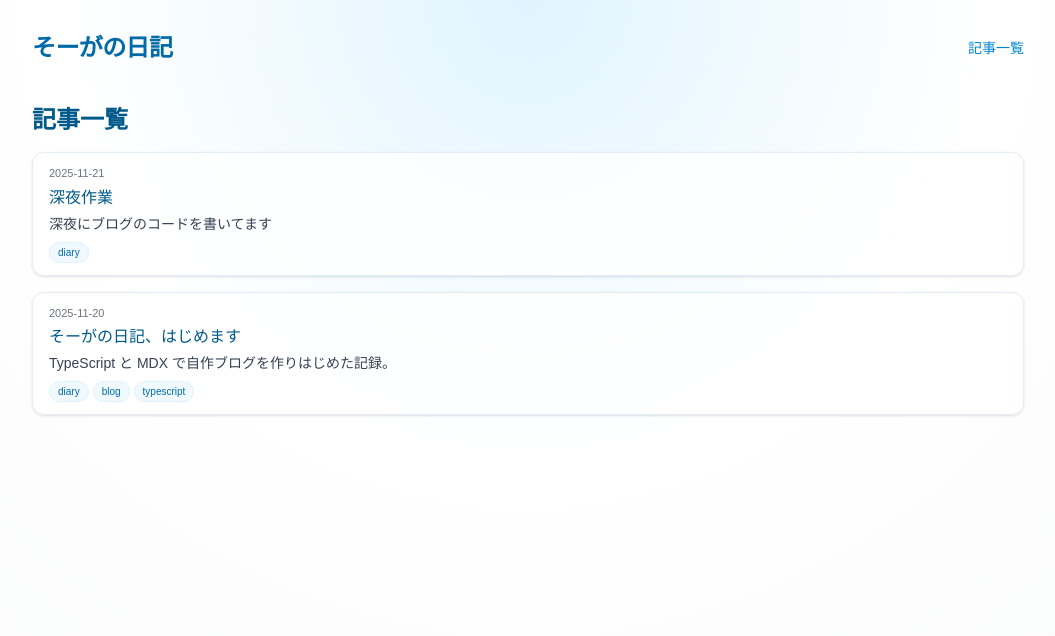
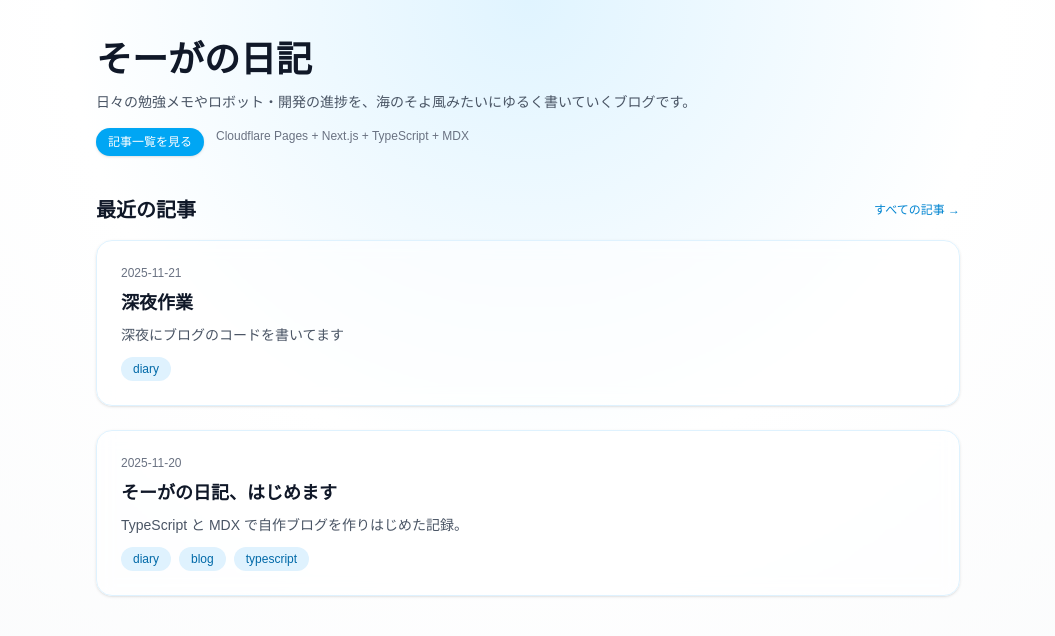
Before and after one commit to Sawa-E/blog_sg, a Next.js app: page / in a window 1280 px wide. Shown: the top 636 px of the page, without its empty margins (112-1167 px from the left). Built offline with nearby package versions, Linux system fonts and the light colour scheme.

Commit message:
Refactor styles and enhance post display with wave animation background

```diff
--- a/src/app/globals.css
+++ b/src/app/globals.css
@@ -87,13 +87,6 @@ body {
   line-height: 1.55;
 }
 
-/* 背景を上品に（薄いグラデーション） */
-.prose-post-wrapper {
-  @apply p-6 rounded-xl;
-  background: linear-gradient(180deg, #ffffff 0%, #fafafa 100%);
-  border: 1px solid #f0f0f0;
-}
-
 /* 見出し */
 .prose-post h1 {
   @apply text-3xl font-bold mt-10 mb-4;
@@ -149,3 +142,28 @@ body {
 .prose-post table td {
   @apply border border-gray-300 px-3 py-2;
 }
+
+/* --- 海のゆらぎ背景 --- */
+.wave-bg {
+  background: linear-gradient(
+    120deg,
+    rgba(125, 215, 255, 0.25),
+    rgba(165, 235, 255, 0.35),
+    rgba(195, 245, 255, 0.25)
+  );
+  background-size: 200% 200%;
+  animation: waveMove 6s ease-in-out infinite;
+  border-radius: 16px;
+}
+
+@keyframes waveMove {
+  0% {
+    background-position: 0% 50%;
+  }
+  50% {
+    background-position: 100% 50%;
+  }
+  100% {
+    background-position: 0% 50%;
+  }
+}
--- a/src/app/page.tsx
+++ b/src/app/page.tsx
@@ -1,68 +1,95 @@
-// src/app/posts/page.tsx
 import Link from "next/link";
 import { getAllPostsMeta } from "@/lib/posts/getAllPosts";
 
-export const metadata = {
-  title: "そーがの日記",
-};
-
-export default function PostsPage() {
-  const posts = getAllPostsMeta();
+export default function HomePage() {
+  const posts = getAllPostsMeta()
+    .sort((a, b) => Number(new Date(b.date)) - Number(new Date(a.date)))
+    .slice(0, 3); // 最新3件だけ表示
 
   return (
     <main className="min-h-screen text-gray-900">
-      <div className="max-w-5xl mx-auto px-4 py-8">
-        {/* ヘッダー */}
-        <header className="flex items-center justify-between mb-10">
-          <Link href="/" className="site-title-sea">
-            そーがの日記
+      <div className="max-w-4xl mx-auto px-4 py-10">
+        {/* ヒーローセクション */}
+        <section className="mb-10">
+          <h1 className="text-3xl sm:text-4xl font-bold mb-3">そーがの日記</h1>
+          <p className="text-sm text-gray-600 mb-4">
+            日々の勉強メモやロボット・開発の進捗を、海のそよ風みたいにゆるく書いていくブログです。
+          </p>
+
+          <div className="flex flex-wrap gap-3">
+            <Link href="/posts" className="btn-sea">
+              記事一覧を見る
             </Link>
-          <nav className="flex items-center gap-3 text-sm">
-            <Link href="/posts" className="link-sea">
-              記事一覧
+            <span className="text-xs text-gray-500">
+              Cloudflare Pages + Next.js + TypeScript + MDX
+            </span>
+          </div>
+        </section>
+
+        {/* 最近の記事 */}
+        <section>
+          <div className="flex items-center justify-between mb-4">
+            <h2 className="text-xl font-semibold">最近の記事</h2>
+            <Link
+              href="/posts"
+              className="text-xs text-sky-600 hover:underline"
+            >
+              すべての記事 →
             </Link>
-          </nav>
-        </header>
+          </div>
 
-        <h1 className="text-2xl font-bold mb-4 text-sky-800">記事一覧</h1>
+          {posts.length === 0 && (
+            <p className="text-sm text-gray-500">
+              まだ記事がありません。最初のMDX記事を書いてみましょう。
+            </p>
+          )}
 
-        {posts.length === 0 ? (
-          <p className="text-sm text-gray-500">まだ記事がありません。</p>
-        ) : (
-          <ul className="space-y-4">
+          <div className="grid gap-6">
             {posts.map((post) => (
-              <li
-                key={post.slug}
-                className="bg-white/80 rounded-xl border border-[#e2edf7] px-4 py-3 shadow-sm"
-              >
-                <div className="text-[11px] text-gray-500 mb-1">
-                  {post.date}
-                </div>
               <Link
                 href={`/posts/${post.slug}`}
-                  className="text-base font-medium text-sky-800 hover:underline"
+                key={post.slug}
+                className="block rounded-2xl border border-sky-100 bg-white/60 backdrop-blur-sm
+                           p-6 shadow-sm transition-all duration-300
+                           hover:shadow-lg hover:scale-[1.01]
+                           relative overflow-hidden group"
               >
-                  {post.title}
-                </Link>
+                {/* 波アニメーション背景 */}
+                <div className="absolute inset-0 opacity-0 group-hover:opacity-100 transition-opacity duration-500 pointer-events-none wave-bg" />
+
+                {/* 本文 */}
+                <div className="relative z-10">
+                  {/* 日付 */}
+                  <div className="text-xs text-gray-500 mb-2">{post.date}</div>
+
+                  {/* タイトル */}
+                  <h3 className="text-lg font-semibold mb-2">{post.title}</h3>
+
+                  {/* サマリ */}
                   {post.summary && (
-                  <p className="text-sm text-gray-700 mt-1">{post.summary}</p>
+                    <p className="text-gray-600 text-sm line-clamp-2 mb-3">
+                      {post.summary}
+                    </p>
                   )}
+
+                  {/* タグ */}
                   {post.tags && post.tags.length > 0 && (
-                  <div className="mt-2 flex flex-wrap gap-1">
+                    <div className="mt-1 flex flex-wrap gap-2">
                       {post.tags.map((tag: string) => (
                         <span
                           key={tag}
-                        className="inline-flex items-center rounded-full bg-sky-50 px-2 py-[2px] text-[10px] text-sky-700 border border-sky-100"
+                          className="inline-flex items-center rounded-full bg-sky-100 px-3 py-1 text-xs font-medium text-sky-700"
                         >
                           {tag}
                         </span>
                       ))}
                     </div>
                   )}
-              </li>
+                </div>
+              </Link>
             ))}
-          </ul>
-        )}
+          </div>
+        </section>
       </div>
     </main>
   );
--- a/src/app/posts/page.tsx
+++ b/src/app/posts/page.tsx
@@ -17,24 +17,32 @@ export default function PostsPage() {
             <Link
               href={`/posts/${post.slug}`}
               key={post.slug}
-              className="block rounded-2xl border border-sky-100 bg-sky-50/20 p-6 shadow-sm hover:shadow-md hover:bg-sky-50/40 transition-all duration-200"
+              className="
+                block rounded-2xl border border-sky-100 bg-white/60 backdrop-blur-sm
+                p-6 shadow-sm transition-all duration-300
+                hover:shadow-lg hover:scale-[1.01]
+                relative overflow-hidden group
+              "
             >
-              {/* 日付 */}
-              <div className="text-xs text-gray-500 mb-2">{post.date}</div>
+              {/* 波アニメーションの背景 */}
+              <div className="absolute inset-0 opacity-0 group-hover:opacity-100 transition-opacity duration-500 pointer-events-none wave-bg"></div>
 
-              {/* タイトル */}
-              <h2 className="text-xl font-semibold mb-2">{post.title}</h2>
+              {/* 内容 */}
+              <div className="relative z-10">
+                <span className="text-xs text-gray-500">{post.date}</span>
 
-              {/* サマリ */}
+                <h2 className="text-2xl font-semibold mt-2 mb-2">
+                  {post.title}
+                </h2>
+
                 {post.summary && (
-                <p className="text-gray-600 text-sm line-clamp-3 mb-4">
+                  <p className="text-gray-600 text-sm mb-4 line-clamp-2">
                     {post.summary}
                   </p>
                 )}
 
-              {/* タグ（最後に表示） */}
                 {post.tags && post.tags.length > 0 && (
-                <div className="mt-2 flex flex-wrap gap-2">
+                  <div className="flex flex-wrap gap-2">
                     {post.tags.map((tag: string) => (
                       <span
                         key={tag}
@@ -45,6 +53,7 @@ export default function PostsPage() {
                     ))}
                   </div>
                 )}
+              </div>
             </Link>
           ))}
         </div>
```
Lines whose indentation alone changed are shown as unchanged.
